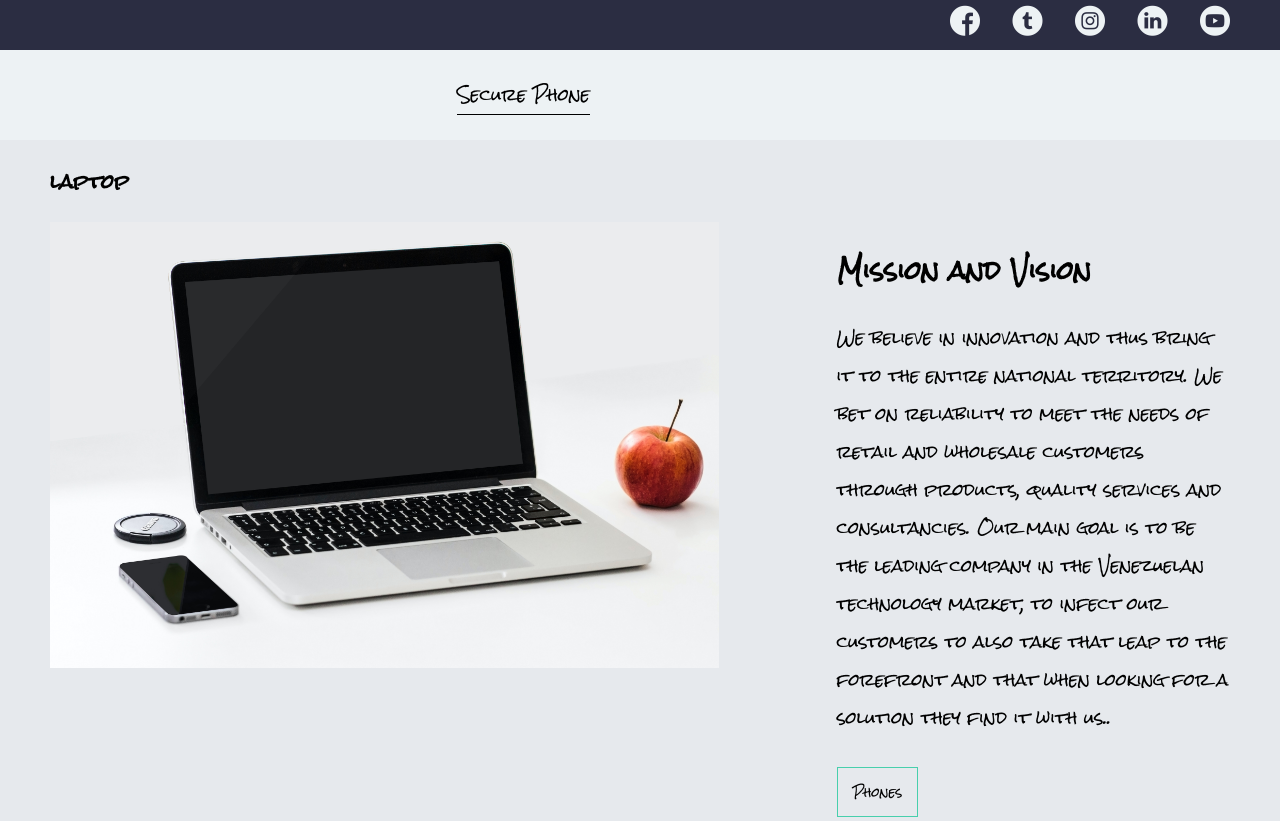
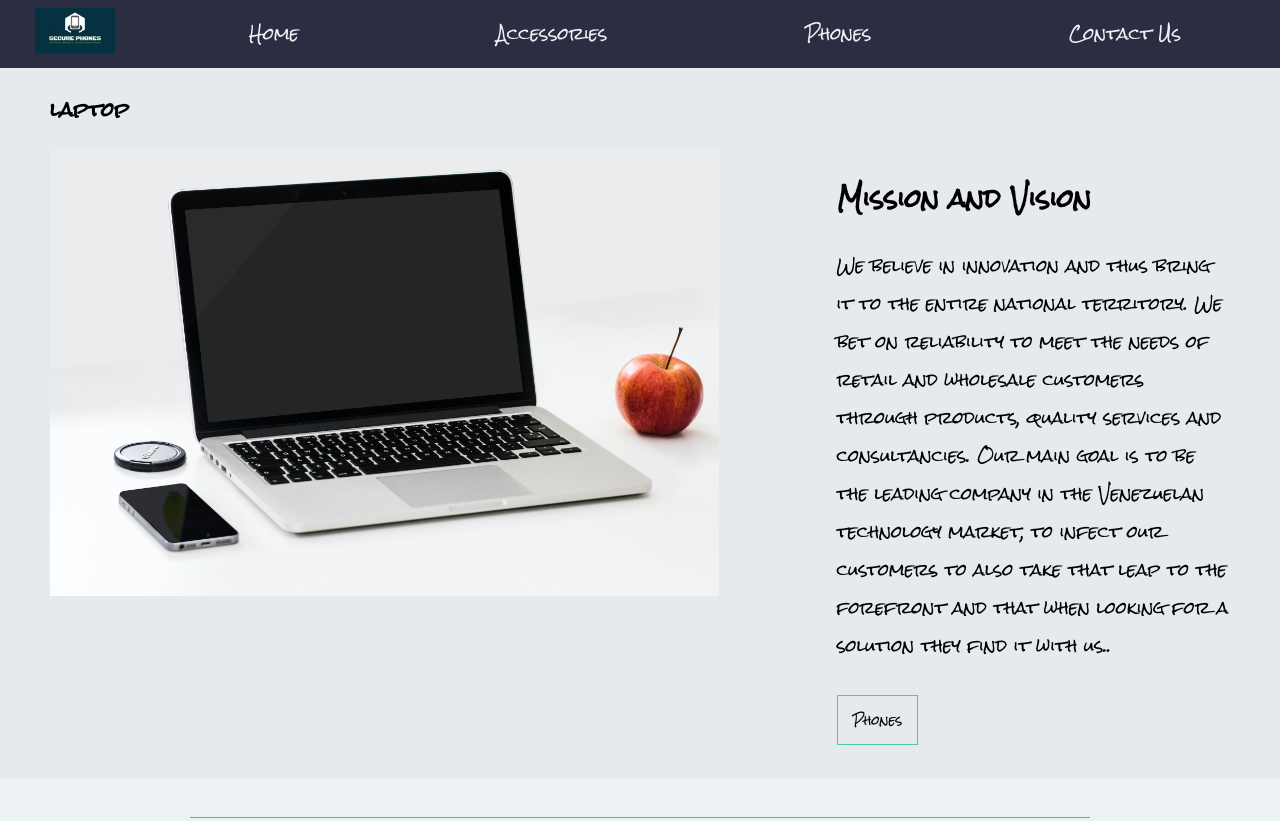
Before and after one commit to Yeampier2022/w10p, a plain HTML site: page accessories.html in a window 1280 px wide. Shown: the top 821 px of the page. Drawn offline with Linux system fonts and the light colour scheme.

Commit message:
finalizado

```diff
--- a/accessories.html
+++ b/accessories.html
@@ -7,27 +7,23 @@
     <title>Accessories</title>
     <link rel="stylesheet" href="styles/main.css">
     <link rel="stylesheet" href="styles/media.css">
-    <link rel="stylesheet" href="font/flaticon.css">
+
 
 </head>
 <body class="home-body">
-    <header>
-        <section class="header-icons-container">
-            <div class="icons">
-                <a href="https://www.facebook.com/"><span class="flaticon-001-facebook"></span></a>
-                <a href="https://twitter.com/home"><span class="flaticon-002-twitter"></span></a>
-                <a href="https://www.instagram.com/"><span class="flaticon-011-instagram"></span></a>
-                <a href="https://www.linkedin.com/"><span class="flaticon-010-linkedin"></span></a>
-                <a href="https://www.youtube.com/"><span class="flaticon-008-youtube"></span></a>
-            </div>
-        </section>
-        <nav>
-
-            <section class="profile-link">
-                <a href="index.html">Secure Phone</a>
-            </section>
-        </nav>
-    </header>
+    <div id="content">
+        <header class="header-principal">
+            <a id="logo_link" href="index.html">
+                <img class="logo" src="imagenes/20210920_173123_0000.png" alt="Dry Oar Logo">
+            </a>
+            <nav>
+                <a href="index.html">Home</a>
+                <a href="accessories.html">Accessories</a>
+                <a href="page.html">Phones</a>
+                <a href="#">Contact Us</a>
+            </nav>
+        </header>
+    </div>
         <main class="blogs-main">
             <section class="blogs-news-container">
                 <div class="gri container blogs-main-news">
@@ -83,8 +79,21 @@
                 </div>
             </section>
         </main>
-    <footer>
-        <p>Find everything in technology, from smart phones to analog phones.</p>
-    </footer>
+        <footer>
+            <p>Secure Phone © 2022 - Yeampier Huerta </p>
+            <p><a href="page.html">Phones</a></p>
+            <p><a href="#">Contacts Us</a></p>
+            <div class="social">
+                <a href="https://facebook.com" target="_blank">
+                    <img src="imagenes/facebook.png" alt="fb icon">
+                </a>
+                <a href="https://twitter.com" target="_blank">
+                    <img src="imagenes/twitter.png" alt="twitter icon">
+                </a>
+                <a href="https://instagram.com" target="_blank">
+                    <img src="imagenes/instagram.png" alt="instagram icon">
+                </a>
+            </div>
+        </footer>
 </body>
 </html>
--- a/styles/main.css
+++ b/styles/main.css
@@ -27,59 +27,12 @@ a{
     right: 0;
     left: 0;
 }
-.grid-container{
+.grid-container {
     max-width: 900px;
     margin: auto;
-}
-header{
-    width: 100%;
-    height: 140px;
-    display: grid;
-    grid-template-rows: 1fr 1fr;
-}
-header .header-icons-container {
-    width: 100%;
-    height: 50px;
-    display: grid;
-    background-color: #2b2d42;
-}
-header .header-icons-container .icons{
-    width: 300px;
-    height: auto;
-    display: flex;
-    justify-items: flex-end;
-    align-items: center;
-    justify-content: space-between;
-    justify-self: end;
-    margin-right: 50px;
-}
-header .icons span{
-    color: #edf2f4;
-}
-nav {
-    display: grid;
-    grid-template-columns: 1fr 1fr;
-    height: 90px;
-    background-color: #edf2f4;
-}
-nav .nav-logo-container{
-    margin-left: 50px;
-}
-nav .nav-logo-container img {
-    width: 220px;
-    margin-top: 10px;
-}
-nav .profile-link{
-    display: flex;
-    align-items: center;
-    justify-content: flex-end;
-    margin-right: 50px;
-}
-nav .profile-link a{
+    }
 
-    color: black;
-    border-bottom: 1px solid black;
-}
+
 .home-main{
     display: grid;
     grid-template-columns: 1fr 4fr 1fr;
@@ -167,16 +120,24 @@ nav .profile-link a{
     width: 100%;
 }
 footer{
-    width: 100%;
-    height: 80px;
+    display: flex;
+    justify-content: space-around;
+    align-items: center;
     background-color: #2b2d42;
-    border-top: 35px solid #2b2d42;
-    text-align: center;
+    margin: 5px;
+    padding: 25px 50px;
+    padding-top: 15px;
+    margin-top: 200px;
 }
-footer p{
+footer p {
+    font-size: 1.2em;
     color: #edf2f4;
-    margin-top: 30px;
 }
+footer a {
+    text-decoration: none;
+    color: #edf2f4;
+}
+
 .blogpost-img-container img{
     padding: 0 50px 40px;
 }
@@ -220,3 +181,37 @@ footer p{
     width: 100px;
 
 }
+
+#content {
+    max-width: 1600px;
+    margin: 0 auto;
+
+ }
+ .logo{
+    width: 80px;
+ }
+
+#logo_link{
+    padding-top: 5px;
+    justify-self: center;
+    align-self: center;
+
+}
+
+.header-principal {
+    width: 100%;
+    background-color:#2b2d42;
+    display: grid;
+    grid-template-columns: 150px auto;
+}
+nav {
+
+display: flex;
+justify-content: space-around;
+}
+nav a {
+    color: #edf2f4;
+    text-decoration: none;
+    align-self: center;
+    padding: 15px 30px;
+}
```
Also changed, not shown: page.html (+28 -19 lines).
